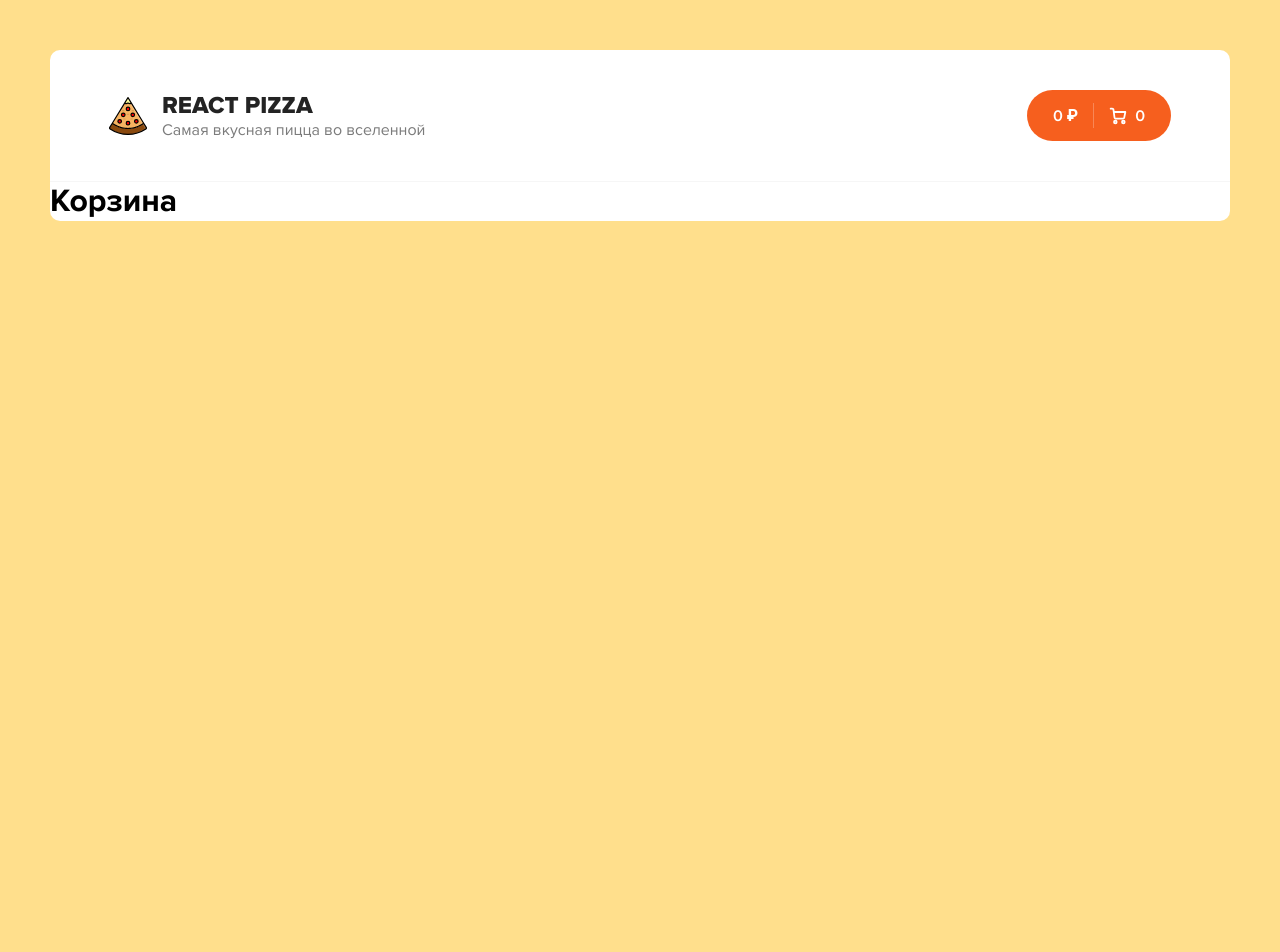
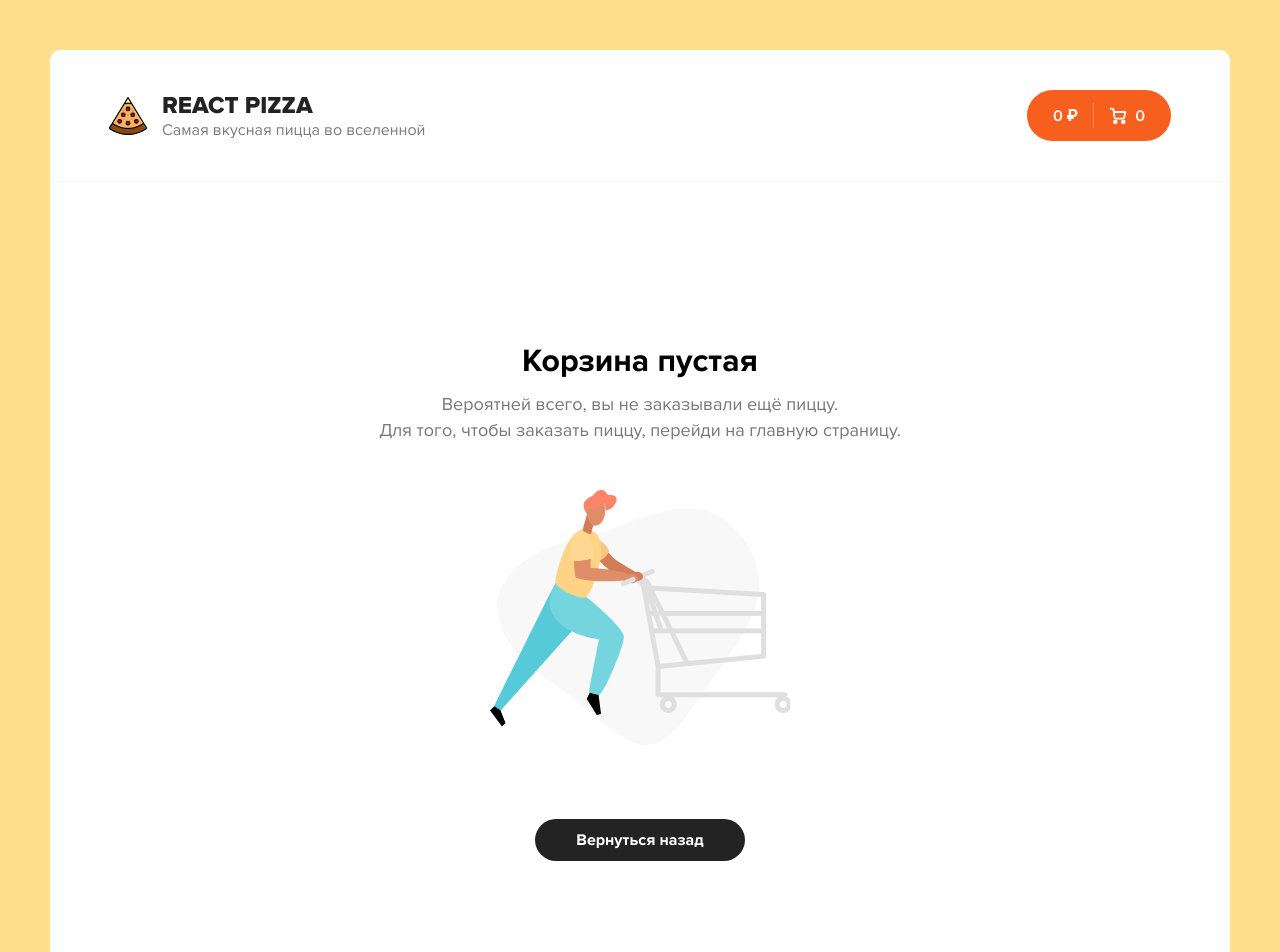
Before and after one commit to famovkin/react-pizza, a React (Create React App) app: page /cart in a window 1280 px wide. Shown: the top 952 px of the page. Before the commit the page ends 800 px from the top, so only its background shows below. Built offline with nearby package versions, Linux system fonts and the light colour scheme.

Commit message:
feat: сверстать пустую корзину

```diff
--- a/src/pages/Cart.jsx
+++ b/src/pages/Cart.jsx
@@ -1,7 +1,24 @@
-import React from 'react';
+import React from "react";
+import { Link } from "react-router-dom";
+import { Button } from "../components";
+import cartEmptyImage from "../images/cartEmptyImage.jpg";
 
 function Cart() {
-  return <h1>Корзина</h1>;
+  return (
+    <div className="container">
+      <div className="cart cart__type_empty">
+        <h1>Корзина пустая</h1>
+        <p>
+          Вероятней всего, вы не заказывали ещё пиццу. <br />
+          Для того, чтобы заказать пиццу, перейди на главную страницу.
+        </p>
+        <img src={cartEmptyImage} alt="Пустая корзина"></img>
+        <Link to="/">
+          <Button className="button__black">Вернуться назад</Button>
+        </Link>
+      </div>
+    </div>
+  );
 }
 
 export default Cart;
--- a/src/scss/_variables.scss
+++ b/src/scss/_variables.scss
@@ -2,6 +2,7 @@ $background: #ffdf8c;
 $black: #232323;
 $gray: #f6f6f6;
 $orange: #f65f1e;
+$dark-grey: #777777;
 
 $container-width: 90%;
 
--- a/src/scss/components/_all.scss
+++ b/src/scss/components/_all.scss
@@ -3,3 +3,4 @@
 @import "./categories";
 @import "./sort";
 @import "./pizza-card";
+@import "./cart";
--- a/src/scss/components/_button.scss
+++ b/src/scss/components/_button.scss
@@ -71,9 +71,22 @@
         }
       }
     }
+
+    &:active {
+      background-color: darken($orange, 8%);
+    }
   }
 
-  &:active {
-    background-color: darken($orange, 8%);
+  &__black {
+    color: #fff;
+    font-size: 16px;
+    font-weight: 700;
+    width: 210px;
+    background-color: $black;
+
+    &:hover,
+    &:active {
+      background-color: lighten($black, 20%);
+    }
   }
 }
--- /dev/null
+++ b/src/scss/components/_cart.scss
@@ -0,0 +1,31 @@
+@import "../variables";
+
+.cart {
+  display: flex;
+  flex-direction: column;
+  align-items: center;
+  text-align: center;
+
+  &__type_empty {
+    margin: 0 auto;
+    padding: 160px 0;
+
+    h1 {
+      font-size: 32px;
+      margin-bottom: 10px;
+    }
+
+    p {
+      font-size: 18px;
+      color: $dark-grey;
+      line-height: 145%;
+      margin-bottom: 47px;
+    }
+
+    img {
+        margin-bottom: 74px;
+        width: 300px;
+        object-fit: contain;
+    }
+  }
+}
```
Also changed, not shown: src/images/cartEmptyImage.jpg (added).
